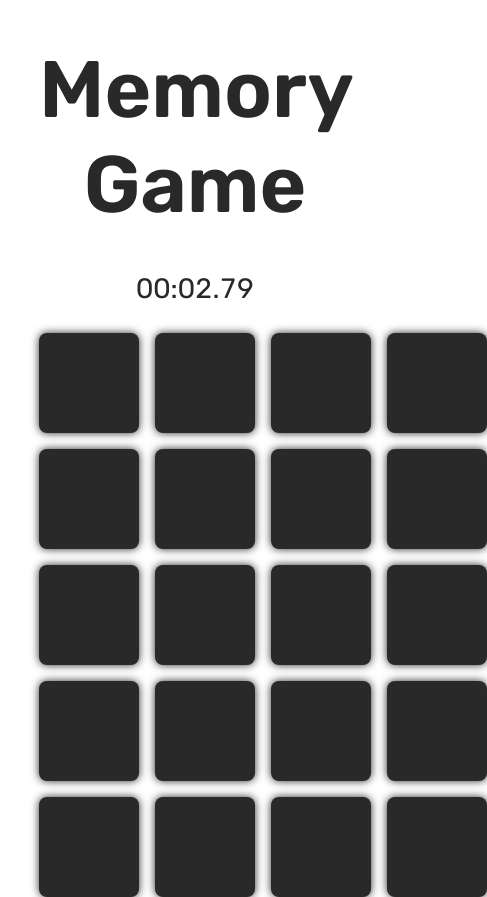
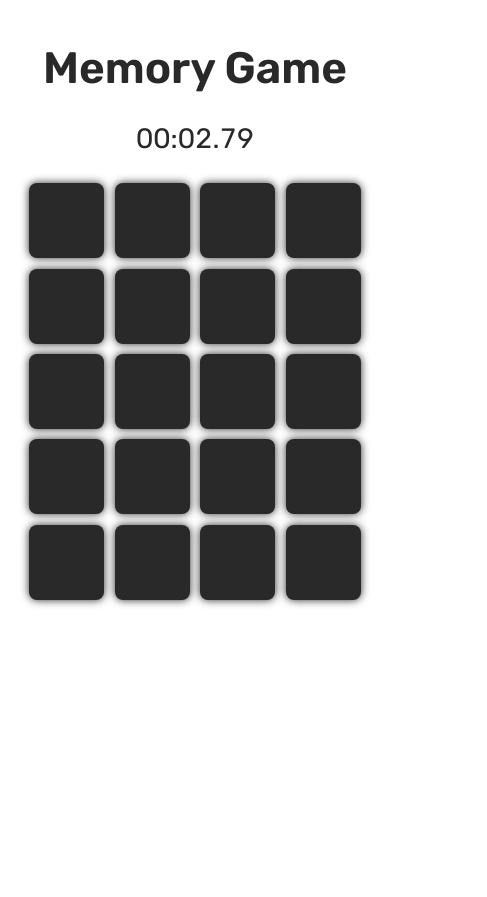
Before and after one commit to jordihm9/memory-game, a React (Create React App) app: page / in a window 390 px wide. Both pictures are taken after a click on the button "START". Shown: the whole page, 487 px wide, since content can reach past the window. After the commit the page ends 844 px from the top, so only its background shows below. Built offline with nearby package versions, Linux system fonts and the light colour scheme.

Commit message:
styles v1.1 - responsive design

```diff
--- a/src/components/Card.tsx
+++ b/src/components/Card.tsx
@@ -15,12 +15,17 @@ interface StyledCardProps {
 }
 
 const StyledCard = styled.div<StyledCardProps>`
-  width: 100px;
-  height: 100px;
+  --size: 75px;
+  width: var(--size);
+  height: var(--size);
   border-radius: 0.5rem;
   background-color: ${({color, flipped}) => flipped ? color : '#292929'};
   box-shadow: 0 0 0.5rem #292929;
   cursor: pointer;
+
+  @media screen and (min-width: 600px) {
+    --size: 100px;
+  }
 `;
 
 export const Card: React.FC<Props> = ({card, flippedCards, flipCard}) => {
@@ -51,11 +56,10 @@ export const Card: React.FC<Props> = ({card, flippedCards, flipCard}) => {
   }
 
   return (
-    <div className="card" onClick={handleClick}>
-      <StyledCard
-        color={card.color}
-        flipped={card.flipped || flipped}
-      />
-    </div>
+    <StyledCard
+      color={card.color}
+      flipped={card.flipped || flipped}
+      onClick={handleClick}
+    />
   );
 }
--- a/src/components/Container.tsx
+++ b/src/components/Container.tsx
@@ -1,6 +1,6 @@
 import styled from 'styled-components';
 
 export const Container = styled.div`
-  margin: 5vh auto 0 auto;
-  width: 80%;
+  margin: 5vh auto 10vh auto;
+  width: 85%;
 `;
--- a/src/components/Grid.tsx
+++ b/src/components/Grid.tsx
@@ -5,9 +5,18 @@ interface GridProps {
 }
 
 export const Grid = styled.div<GridProps>`
+  --card-size: 75px;
+  --gap: 0.65em;
+
   margin: auto;
-  width: fit-content;
+  max-width: calc(${({columns}) => `(${`${columns} * var(--card-size)`}) + (${`${columns} * var(--gap)`})`});
   display: grid;
-  grid-gap: 1rem;
-  grid-template-columns: repeat(${({columns}) => columns}, 1fr);
+  grid-gap: var(--gap);
+  grid-template-columns: repeat(auto-fill, minmax(var(--card-size), 1fr));
+  place-items: center;
+
+  @media screen and (min-width: 600px) {
+    --card-size: 100px;
+    --gap: 1em;
+  }
 `;
--- a/src/components/Title.tsx
+++ b/src/components/Title.tsx
@@ -3,5 +3,13 @@ import styled from 'styled-components';
 export const Title = styled.h1`
   margin-bottom: 0.5em;
   text-align: center;
-  font-size: 5rem;
+  font-size: 2.75rem;
+
+  @media screen and (min-width: 500px) {
+    font-size: 3.5rem;
+  }
+
+  @media screen and (min-width: 700px) {
+    font-size: 5rem;
+  }
 `;
```
